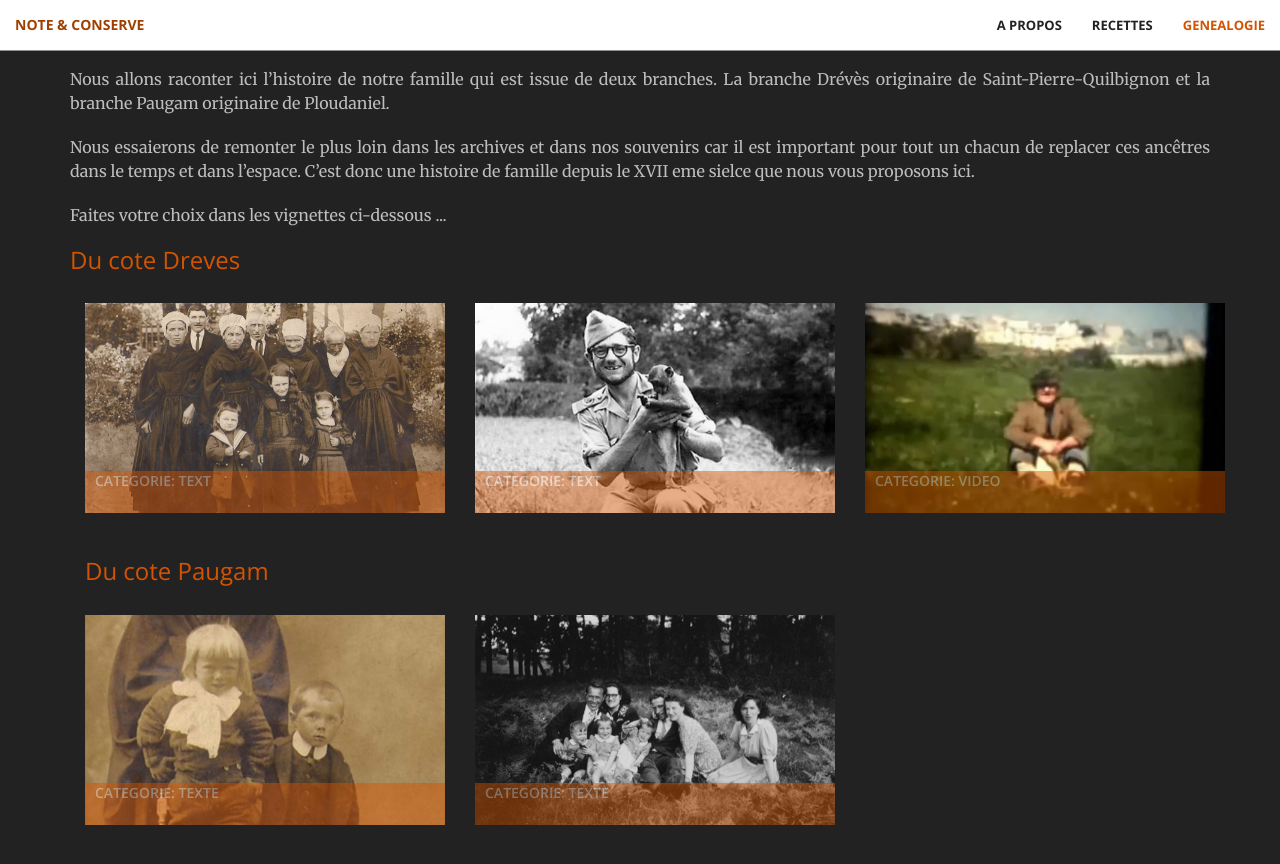
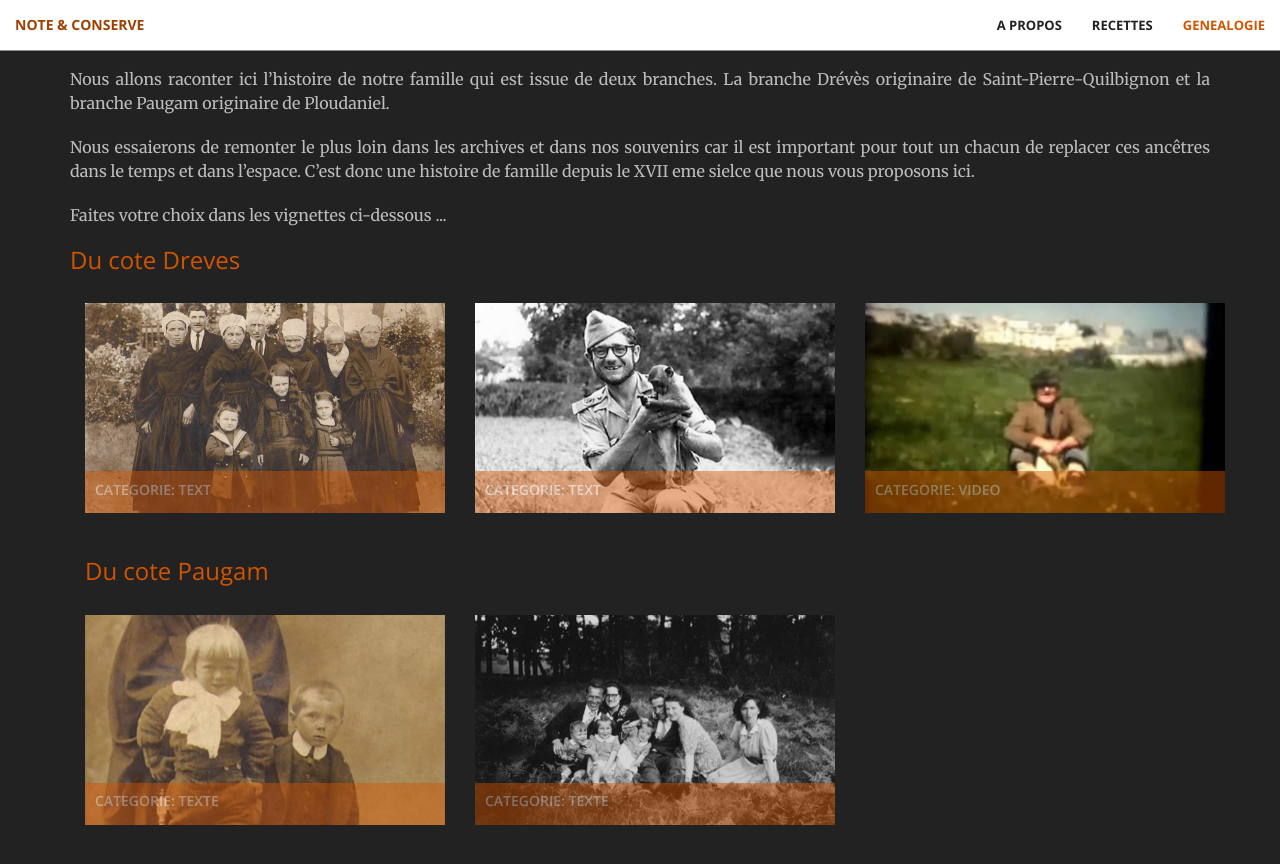
Before and after one commit to brignogan/brignogan.github.io, a Jekyll site: the page built from index.html, in a window 1280 px wide and 900 px high, scrolled down 2825 px. Shown: the top 864 px of the window. Built offline with Jekyll 4.4.1, drawn with Linux system fonts in a browser that asks for light colours; some of the changed text lies outside the part shown.

Commit message:
UBU: encore au sujets de menu deroulant, ils utilisent maintenant l environement flex

```diff
--- a/_includes/genealogie.html
+++ b/_includes/genealogie.html
@@ -36,7 +36,9 @@
                                       La famille Dreves avant la seconde guerre mondiale,
                                       une chromique du XX eme siecle.
                                     </p>
+                                    <div>
                                     <a href="http://en.calameo.com/read/0046395077e5b34a4fd29" class="btn btn-default btn-xl ">a lire sur calameo.com</a>
+                                    </div>
                                 </div>
                               </div>
 
@@ -58,8 +60,10 @@
                                       Les tribulations de la famille Dreves Jr apres la seconde
                                        guerre mondiale.
                                     </p>
+                                    <div>
                                     <!--<a href="http://en.calameo.com/read/0046395077e5b34a4fd29" class="btn btn-default btn-xl ">a lire sur calameo.com</a>-->
                                     <div  class="btn btn-default btn-xl ">a venir</div>
+                                    </div>
                                 </div>
                               </div>
 
@@ -80,7 +84,9 @@
                                     <p>
                                       La video de Xavier sur la famille Gourmelon.
                                     </p>
+                                    <div>
                                     <a href="https://vimeo.com/115486307" class="btn btn-default btn-xl ">a voir sur vimeo.com</a>
+                                    </div>
                                 </div>
                               </div>
 
@@ -109,7 +115,9 @@
                                       Le Bas Leon dans la premiere moitie du XX eme siecle.
                                     </p>
                                     <!--<a href="http://en.calameo.com/read/0046395077e5b34a4fd29" class="btn btn-default btn-xl ">a lire sur calameo.com</a>-->
+                                    <div>
                                     <div  class="btn btn-default btn-xl ">a venir</div>
+                                    </div>
                                 </div>
                                </div>
 
@@ -133,7 +141,9 @@
                                       quatre generation sous le meme toit.
                                     </p>
                                     <!--<a href="http://en.calameo.com/read/0046395077e5b34a4fd29" class="btn btn-default btn-xl ">a lire sur calameo.com</a>-->
+                                    <div>
                                     <div  class="btn btn-default btn-xl ">a venir</div>
+                                    </div>
                                 </div>
                                </div>
 
--- a/_sass/_base.scss
+++ b/_sass/_base.scss
@@ -282,15 +282,10 @@
                 height: 18%;
                 width: inherit;
                 padding-left: 10px;
-                /* Firefox */
-                display:-moz-box;
-                -moz-box-align:center;
 
-                display:box;
-                box-align:center;
-
-                display: -webkit-inline;
-                -webkit-box-align:center;
+                display:flex;
+                flex-direction: column;
+                justify-content: center;
 
                 text-transform: uppercase;
 
@@ -301,15 +296,10 @@
                 height:80%;
                 width: inherit;
                 font-size: 16px;
-                /* Firefox */
-                display:-moz-inline;
-                -moz-box-align:start;
 
-                display:inline;
-                box-align:start;
-
-                display: -webkit-inline;
-                -webkit-box-align:start;
+                display:flex;
+                flex-direction: column;
+                justify-content: space-evenly;
 
                 p { text-align: center;
                     margin-left: 20px;
```
